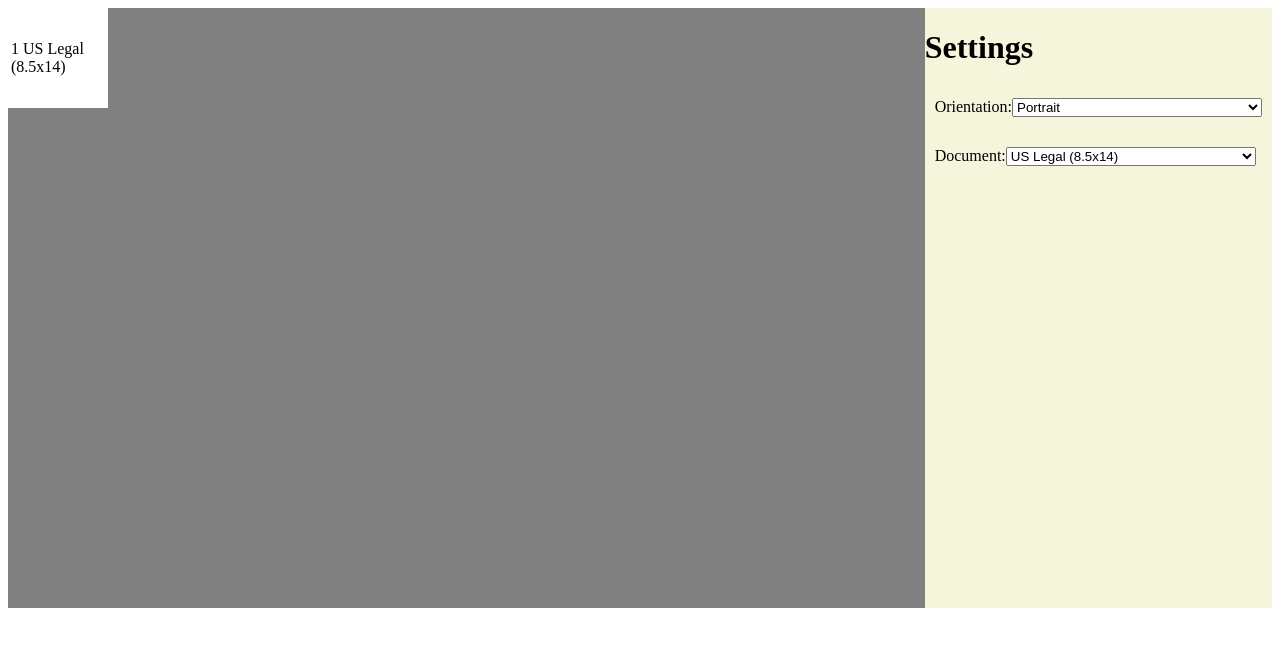
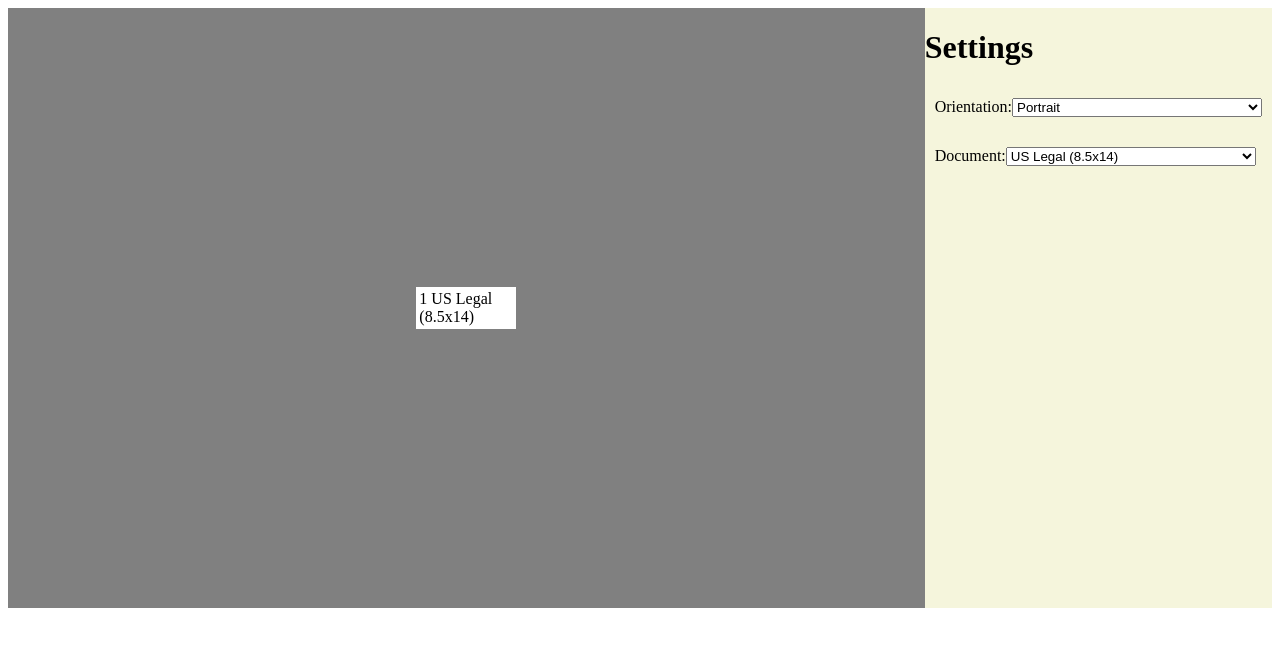
Before and after one commit to timcapps/scaled-table-spike, an Angular app: page / in a window 1280 px wide. Shown: the top 646 px of the page. Built offline with nearby package versions, Linux system fonts and the light colour scheme.

Commit message:
1 file modified

```diff
--- a/src/app/app.component.css
+++ b/src/app/app.component.css
@@ -5,8 +5,11 @@
 .preview-panel {
   display: flex;
   flex: 60%;
+  flex-direction: column;
   height: 600px;
   background: gray;
+  justify-content: center;
+  align-items: center;
 }
 
 .form-panel {
```
